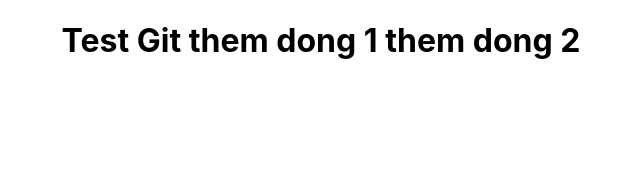
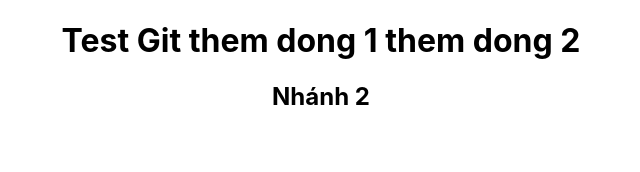
Before and after one commit to hoangvanthanh-125/git-demo, a React (Create React App) app: page / in a window 1280 px wide. Shown: the top 172 px of the page, without its empty margins (319-959 px from the left). Built offline with nearby package versions, Linux system fonts and the light colour scheme.

Commit message:
them the h2

```diff
--- a/src/App.js
+++ b/src/App.js
@@ -21,6 +21,7 @@
        them dong 1
     them dong 2
      </h1>
+     <h2>Nhánh 2</h2>
     </div>
   );
 }
```
